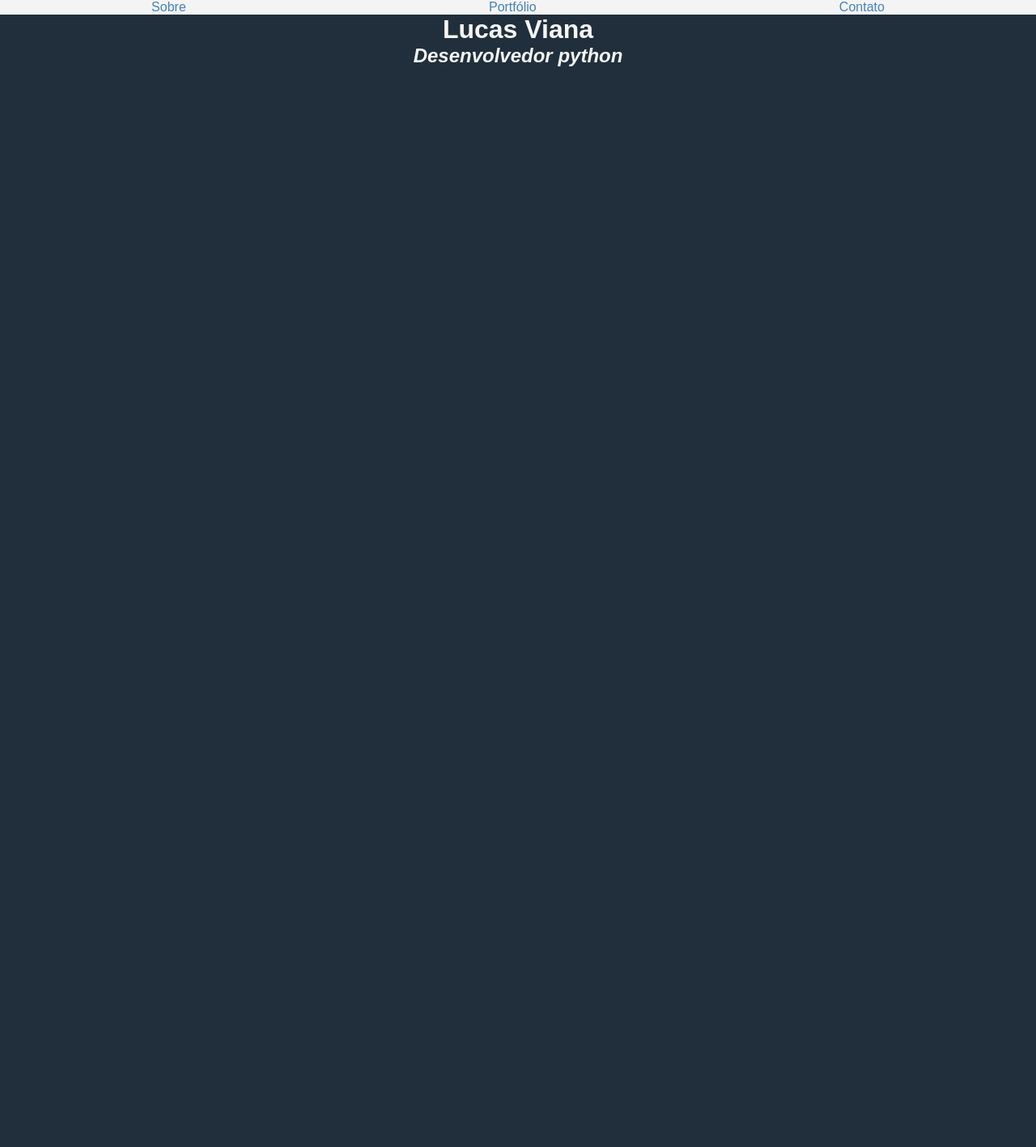
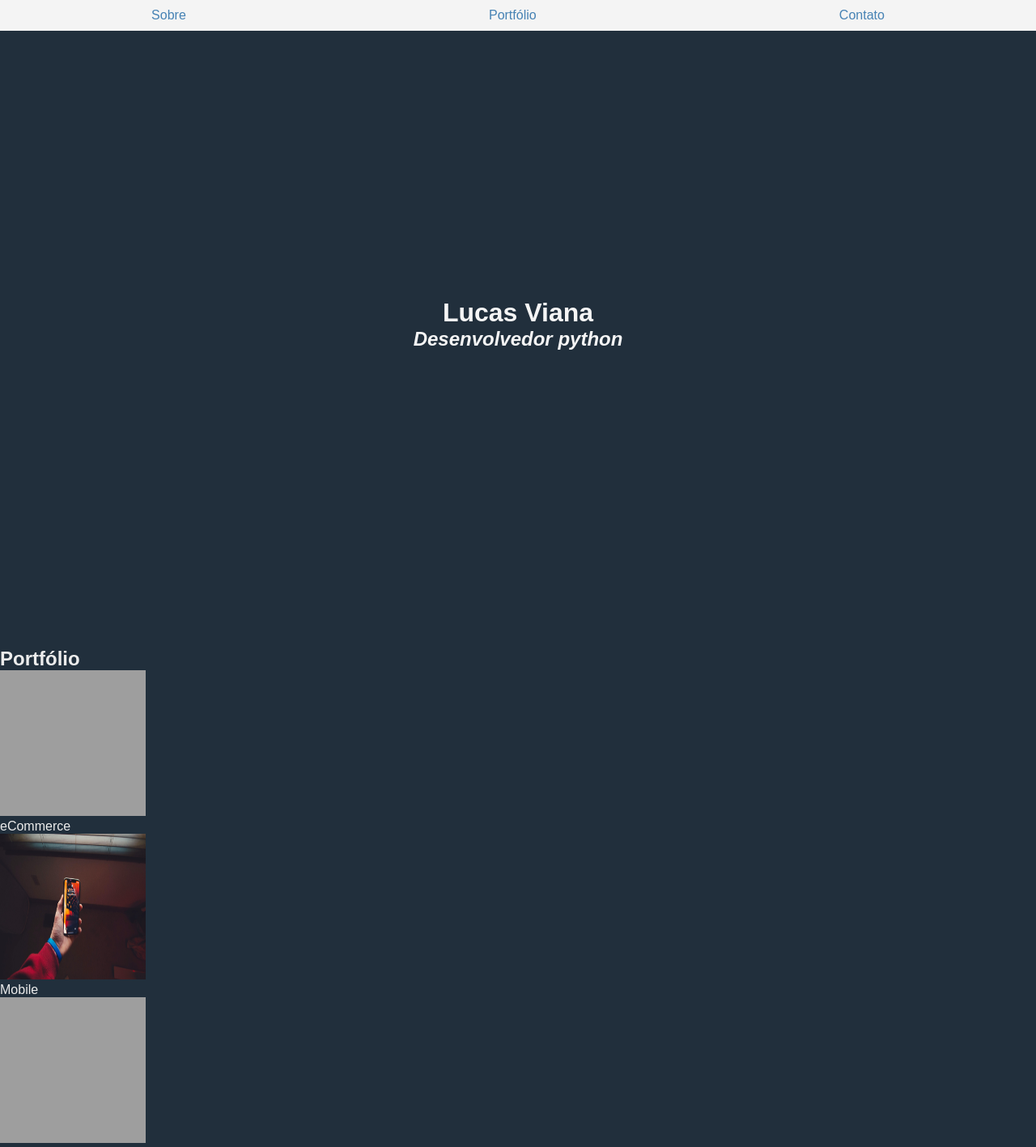
Before and after one commit to Lucas-py/Primeira_pagina, a plain HTML site: page index.html in a window 1280 px wide. Shown: the top 1417 px of the page at 81% size. Before the commit the page ends 800 px from the top, so only its background shows below. Drawn offline with Linux system fonts and the light colour scheme; grey boxes are pictures that could not be loaded.

Commit message:
atualizando

```diff
--- a/css/style.css
+++ b/css/style.css
@@ -10,8 +10,25 @@ body{
    height: 100vh;
    font-family: Arial;
 }
+
+header{
+    height: 100vh;
+    display: flex;
+    justify-content: center;
+    align-items: center;
+
+}
 .menu{
     background-color: #f4f4f4;
+    position: fixed;
+    width: 100vw;
+    top: 0;
+
+}
+.menu a{
+    color: steelblue;
+    display: block;
+    padding: 10px 20px;
 
 }
 a{
@@ -40,3 +57,8 @@ a:hover{
     color: whitesmoke;
     font-style: italic;
 }
+.img-portfolio{
+    width: 180px;
+    height: 180px;
+    background-color: whitesmoke;
+}
--- a/index.html
+++ b/index.html
@@ -16,8 +16,31 @@
          </ul>
       </nav>
 
-      <h1 class="site-title">Lucas Viana</h1>
-      <h2 class="site-subtitle">Desenvolvedor python</h2>
+      <div class="textos">
+        <h1 class="site-title">Lucas Viana</h1>
+        <h2 class="site-subtitle">Desenvolvedor python</h2>
+      </div>
+
     </header>
+
+      <section>
+        <h2>Portfólio</h2>
+        <figure>
+          <img class="img-portfolio" src="./img/ecommerce-creditos-s-o-c-i-a-l-c-u-t-unsplash.jpg" alt="eCommerce">
+          <figcaption>eCommerce</figcaption>
+        </figure>
+        <figure>
+          <img class="img-portfolio" src="./img/mobile-creditos-nate-grant-unsplash.jpg" alt=">Mobile">
+          <figcaption>Mobile</figcaption>
+        </figure>
+        <figure>
+         <img class="img-portfolio" src="./img/webdesign-creditos-domenico-loia-unsplash.jpg" alt="Web design">
+         <figcaption>Web design</figcaption>
+        </figure>
+        <figure>
+         <img class="img-portfolio" src="./img/projpessoais-creditos-hal-gatewood-unsplash.jpg" alt="Projetos pessoais">
+         <figcaption>Projetos pessoais</figcaption>
+        </figure>
+      </section>
 </body>
 </html>
```
Also changed, not shown: img/mobile-creditos-nate-grant-unsplash.jpg (added), 5 other files.
